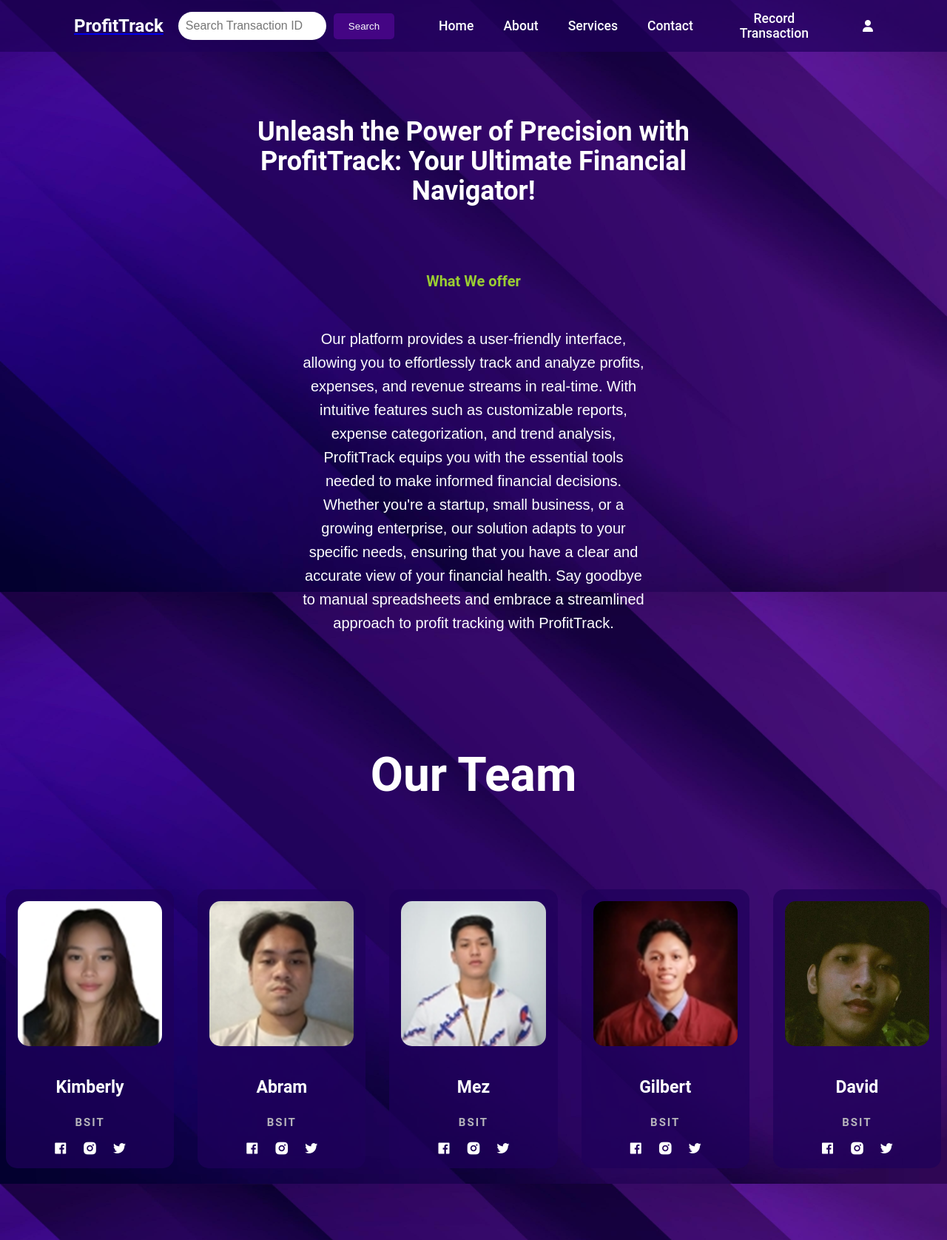
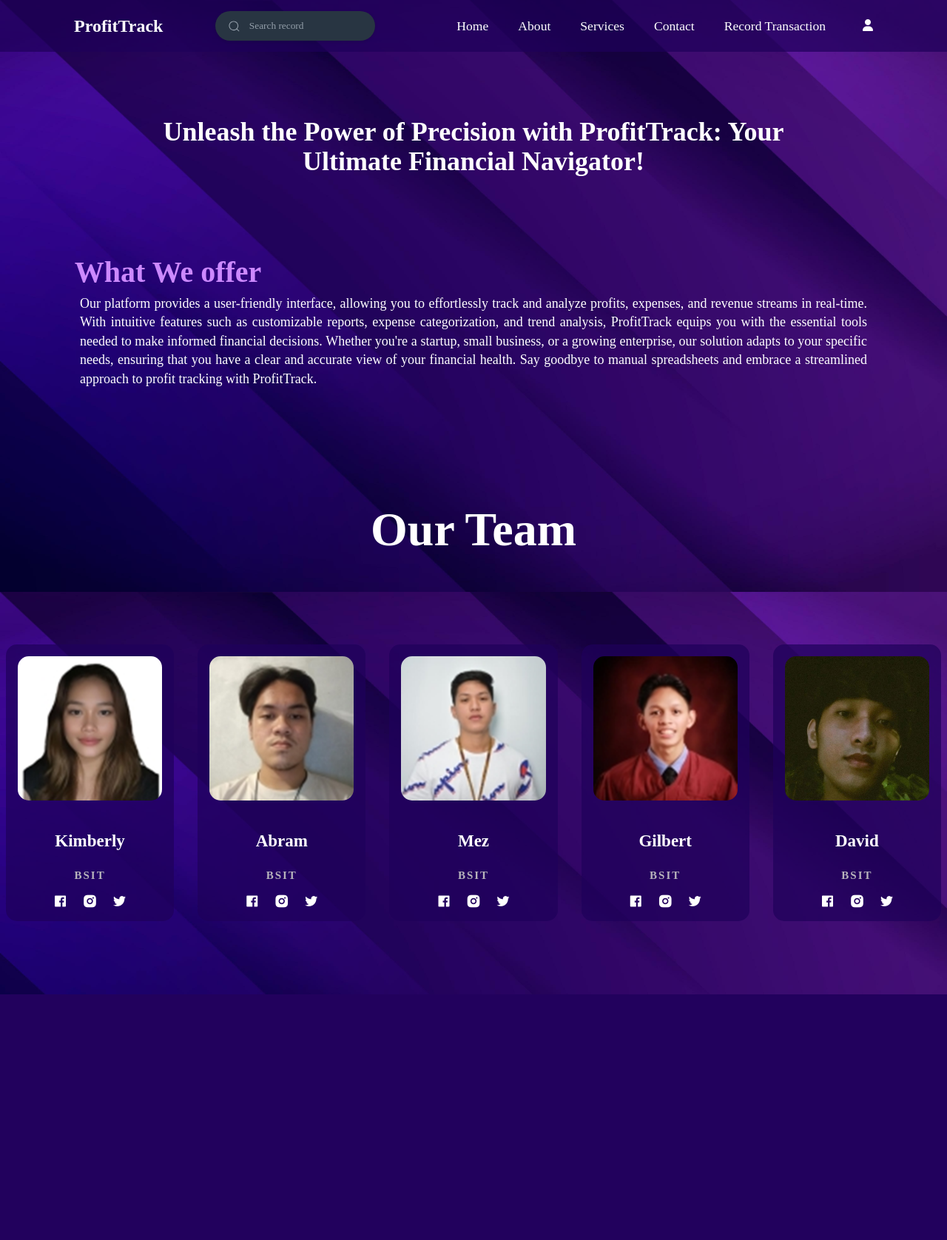
Before and after one commit to Abram-Hortezano/Profit_Track, a Django app: page /about in a window 1280 px wide. Shown: the whole page at 74% size. After the commit the page ends 1344 px from the top, so only its background shows below. Run offline with Django 4.2, Linux system fonts and the light colour scheme; some libraries are stand-ins or nearby versions.

Commit message:
FIxed Search in each tab

```diff
--- a/pages/static/Profile.css
+++ b/pages/static/Profile.css
@@ -2,6 +2,7 @@
     margin: 1;
     padding: 1;
     box-sizing: border-box;
+    font-family: montserrat;
 
 }
 h1 {
--- a/pages/static/about.css
+++ b/pages/static/about.css
@@ -2,7 +2,7 @@
     margin: 1;
     padding: 1;
     box-sizing: border-box;
-
+    font-family: montserrat;
 }
 .search-container {
     display: flex;
@@ -36,7 +36,6 @@ body {
    padding-top: 70px;
     min-height: 100vh;
     color: #ffffff;
-    text-align: center;
     background: url('bg.jpg');
     background-repeat: no-repeat;
     background-attachment: fixed;
@@ -45,36 +44,42 @@ body {
 }
 
 .container h1{
-    color: yellowgreen;
-    font-size: 1.25rem;
-    margin-bottom: 50px;
-    margin-top: -20px;
+    color: rgb(204, 137, 255);
+    font-size: 2.5rem;
+    margin-left: 5.8rem;
+    font-family: montserrat;
+    line-height: 15%;
+
 }
 
 .content h2{
 
     color: #fff;
     font-weight: 700;
+    text-align: center;
+    font-family: montserrat;
     font-size: 2.25rem;
     line-height: 2.5rem;
     padding-bottom: 100px;
     margin-bottom: 10px;
     margin-top: 80px;
-    margin-left: 300px;
-    margin-right: 300px;
+    margin-left: 200px;
+    margin-right: 200px;
 }
 
 
-
 p {
-    font-family: Arial, sans-serif;
-    font-size: 20px;
-    line-height: 1.6;
+    font-family: montserrat;
+    align-content: center;
+    text-align: justify;
+    font-size: 18px;
+    line-height: 1.6rem;
     color: #fff;
     margin-bottom: 10px;
     margin-top: 10px;
-    margin-left: 400px;
-    margin-right: 400px;
+    margin-left: 100px;
+    margin-right: 100px;
+
 }
 
 
@@ -91,11 +96,15 @@ header {
     z-index: 99;
     background-color: rgba(30, 0, 90, 0.7);
 }
+a{
+    text-decoration: none;
+}
 
 .logo {
     font-size: 1.5em;
     color: white;
     user-select: none;
+    text-decoration: none;
 }
 .navigation {
     display: flex;
@@ -242,3 +251,132 @@ header {
     transform: translateY(-10px);
     cursor: pointer;
 }
+.searched {
+    background: rgba(0, 0, 0, 0.7); /* Add a background color with some transparency */
+    border-radius: 10px; /* Add rounded corners */
+    padding: 10px; /* Add padding to the container */
+    width: 50%;
+    margin: 0 auto;
+  }
+
+.searched li {
+    list-style-type: none;
+    margin-right: 3%; /* Remove the radio buttons */
+  }
+
+  /* Style the text within the <li> elements */
+  .searched li a {
+    color: white; /* Set text color to white */
+  }
+/* this is a recreation of twitter search in css */
+.form {
+  --input-text-color: #fff;
+  --input-bg-color: #283542;
+  --focus-input-bg-color: transparent;
+  --text-color: #949faa;
+  --active-color: #1b9bee;
+  --width-of-input: 200px;
+  --inline-padding-of-input: 1.2em;
+  --gap: 0.9rem;
+}
+/* form style */
+.form {
+  font-size: 0.9rem;
+  display: flex;
+  gap: 0.5rem;
+  align-items: center;
+  width: 20%;
+  position: relative;
+  isolation: isolate;
+
+}
+/* a fancy bg for showing background and border when focus. */
+.fancy-bg {
+  position: absolute;
+  width: 100%;
+  inset: 0;
+  background: var(--input-bg-color);
+  border-radius: 30px;
+  height: 100%;
+  z-index: -1;
+  pointer-events: none;
+  box-shadow: rgba(0, 0, 0, 0.16) 0px 1px 4px;
+}
+/* label styling */
+label {
+  width: 100%;
+  padding: 0.8em;
+  height: 40px;
+  padding-inline: var(--inline-padding-of-input);
+  display: flex;
+  align-items: center;
+}
+
+.search,.close-btn {
+  position: absolute;
+}
+/* styling search-icon */
+.search {
+  fill: var(--text-color);
+  left: var(--inline-padding-of-input);
+}
+/* svg -- size */
+svg {
+  width: 17px;
+  display: block;
+}
+/* styling of close button */
+.close-btn {
+  border: none;
+  right: var(--inline-padding-of-input);
+  box-sizing: border-box;
+  display: flex;
+  align-items: center;
+  justify-content: center;
+  color: #fff;
+  padding: 0.1em;
+  width: 20px;
+  height: 20px;
+  border-radius: 50%;
+  background: var(--active-color);
+  opacity: 0;
+  visibility: hidden;
+}
+/* styling of input */
+.input {
+  color: var(--input-text-color);
+  width: 100%;
+  margin-inline: min(2em,calc(var(--inline-padding-of-input) + var(--gap)));
+  background: none;
+  border: none;
+}
+
+.input:focus {
+  outline: none;
+}
+
+.input::placeholder {
+  color: var(--text-color)
+}
+/* input background change in focus */
+.input:focus ~ .fancy-bg {
+  border: 1px solid var(--active-color);
+  background: var(--focus-input-bg-color);
+}
+/* search icon color change in focus */
+.input:focus ~ .search {
+  fill: var(--active-color);
+}
+/* showing close button when typing */
+.input:valid ~ .close-btn {
+  opacity: 1;
+  visibility: visible;
+}
+/* this is for the default background in input,when selecting autofill options -- you can remove this code if you do not want to override the browser style.  */
+input:-webkit-autofill,
+input:-webkit-autofill:hover,
+input:-webkit-autofill:focus,
+input:-webkit-autofill:active {
+  -webkit-transition: "color 9999s ease-out, background-color 9999s ease-out";
+  -webkit-transition-delay: 9999s;
+}
--- a/pages/static/index.css
+++ b/pages/static/index.css
@@ -48,6 +48,7 @@ header {
 .navigation {
     display: flex;
     align-items: center;
+    text-decoration: none;
 }
 .navigation a {
     position: relative;
--- a/pages/static/updateprof.css
+++ b/pages/static/updateprof.css
@@ -2,6 +2,7 @@
     margin: 1;
     padding: 1;
     box-sizing: border-box;
+    font-family: montserrat;
 
 }
 h1 {
@@ -21,7 +22,6 @@ label{
 }
 
 body {
-    font-family: Arial, sans-serif;
     text-align: center;
     background: url('bg.jpg');
     background-repeat: no-repeat;
@@ -58,6 +58,7 @@ header {
     text-decoration: none;
     font-weight: 500;
     margin-left: 40px;
+    font-family: montserrat;
 }
 
 .navigation a::after {
--- a/pages/templates/pages/about.html
+++ b/pages/templates/pages/about.html
@@ -18,12 +18,46 @@
 <body>
     <header>
       <a href="index"><h2 class="logo">ProfitTrack</h2></a>
-        <form class="search-container" method=POST
-        action="{% url 'search'%}">
-          {% csrf_token %}
-          <input type="text" class="search-input" placeholder="Search Transaction ID" aria-label="Search" name="searched">
-          <button class="search-button" type="submit">Search</button>
-        </form>
+      <form class="form" method="POST" action="{% url 'search'%}">
+				{% csrf_token %}
+				<label for="search">
+					<input
+						class="input"
+						type="text"
+						required=""
+						placeholder="Search record"
+						name="searched"
+					/>
+					<div class="fancy-bg"></div>
+					<div class="search">
+						<svg
+							viewBox="0 0 24 24"
+							aria-hidden="true"
+							class="r-14j79pv r-4qtqp9 r-yyyyoo r-1xvli5t r-dnmrzs r-4wgw6l r-f727ji r-bnwqim r-1plcrui r-lrvibr"
+						>
+							<g>
+								<path
+									d="M21.53 20.47l-3.66-3.66C19.195 15.24 20 13.214 20 11c0-4.97-4.03-9-9-9s-9 4.03-9 9 4.03 9 9 9c2.215 0 4.24-.804 5.808-2.13l3.66 3.66c.147.146.34.22.53.22s.385-.073.53-.22c.295-.293.295-.767.002-1.06zM3.5 11c0-4.135 3.365-7.5 7.5-7.5s7.5 3.365 7.5 7.5-3.365 7.5-7.5 7.5-7.5-3.365-7.5-7.5z"
+								></path>
+							</g>
+						</svg>
+					</div>
+					<button class="close-btn" type="reset">
+						<svg
+							xmlns="http://www.w3.org/2000/svg"
+							class="h-5 w-5"
+							viewBox="0 0 20 20"
+							fill="currentColor"
+						>
+							<path
+								fill-rule="evenodd"
+								d="M4.293 4.293a1 1 0 011.414 0L10 8.586l4.293-4.293a1 1 0 111.414 1.414L11.414 10l4.293 4.293a1 1 0 01-1.414 1.414L10 11.414l-4.293 4.293a1 1 0 01-1.414-1.414L8.586 10 4.293 5.707a1 1 0 010-1.414z"
+								clip-rule="evenodd"
+							></path>
+						</svg>
+					</button>
+				</label>
+			</form>
         <nav class="navigation">
           <a href="index">Home</a>
           <a href="about">About</a>
--- a/pages/templates/pages/profile.html
+++ b/pages/templates/pages/profile.html
@@ -11,7 +11,7 @@
     <header>
         <h2 class="logo">ProfitTrack</h2>
         <nav class="navigation">
-          <a href="#">Home</a>
+          <a href="index">Home</a>
           <a href="about">About</a>
           <a href="#">Services</a>
           <a href="#">Contact</a>
```
Also changed, not shown: db.sqlite3, media/profile_pics/image-removebg-preview_1.png (added).
